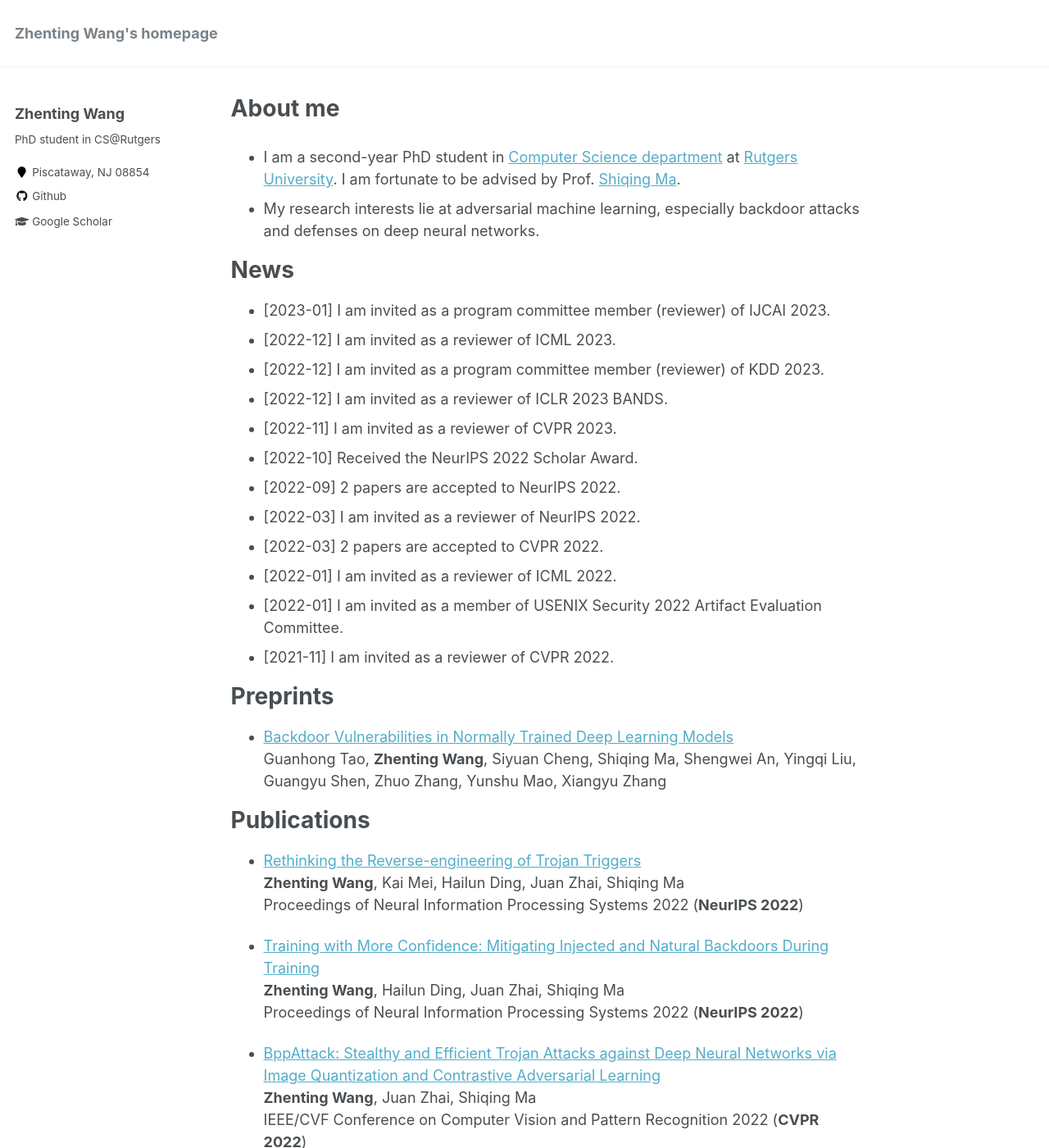
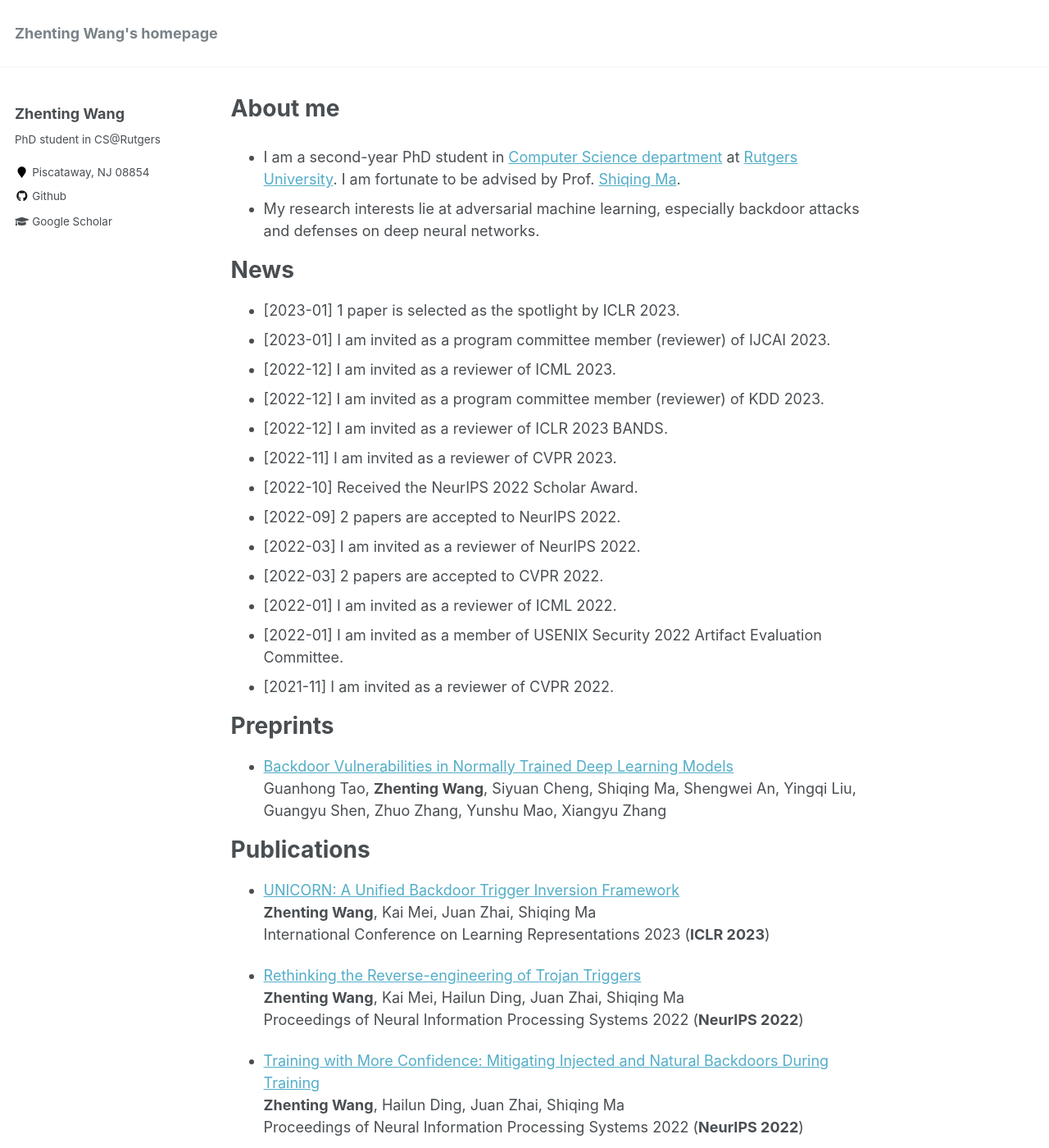
Before and after one commit to ZhentingWang/zhentingwang.github.io, a Jekyll site: the page built from _pages/about.md, in a window 1280 px wide and 1400 px high. Shown: the whole window at 82% size. Built offline with Jekyll 4.4.1, drawn with Linux system fonts in a browser that asks for light colours.

Commit message:
Update about.md

```diff
--- a/_pages/about.md
+++ b/_pages/about.md
@@ -13,6 +13,7 @@ redirect_from:
 
 News
 ======
+* [2023-01] 1 paper is selected as the spotlight by ICLR 2023.
 * [2023-01] I am invited as a program committee member (reviewer) of IJCAI 2023.
 * [2022-12] I am invited as a reviewer of ICML 2023.
 * [2022-12] I am invited as a program committee member (reviewer) of KDD 2023.
@@ -35,6 +36,10 @@ Guanhong Tao, **Zhenting Wang**, Siyuan Cheng, Shiqing Ma, Shengwei An, Yingqi L
 
 Publications
 ======
+
+* [UNICORN: A Unified Backdoor Trigger Inversion Framework](https://zhentingwang.github.io)
+**Zhenting Wang**, Kai Mei, Juan Zhai, Shiqing Ma
+International Conference on Learning Representations 2023 (**ICLR 2023**)
 
 * [Rethinking the Reverse-engineering of Trojan Triggers](https://arxiv.org/abs/2210.15127)
 **Zhenting Wang**, Kai Mei, Hailun Ding, Juan Zhai, Shiqing Ma
```
